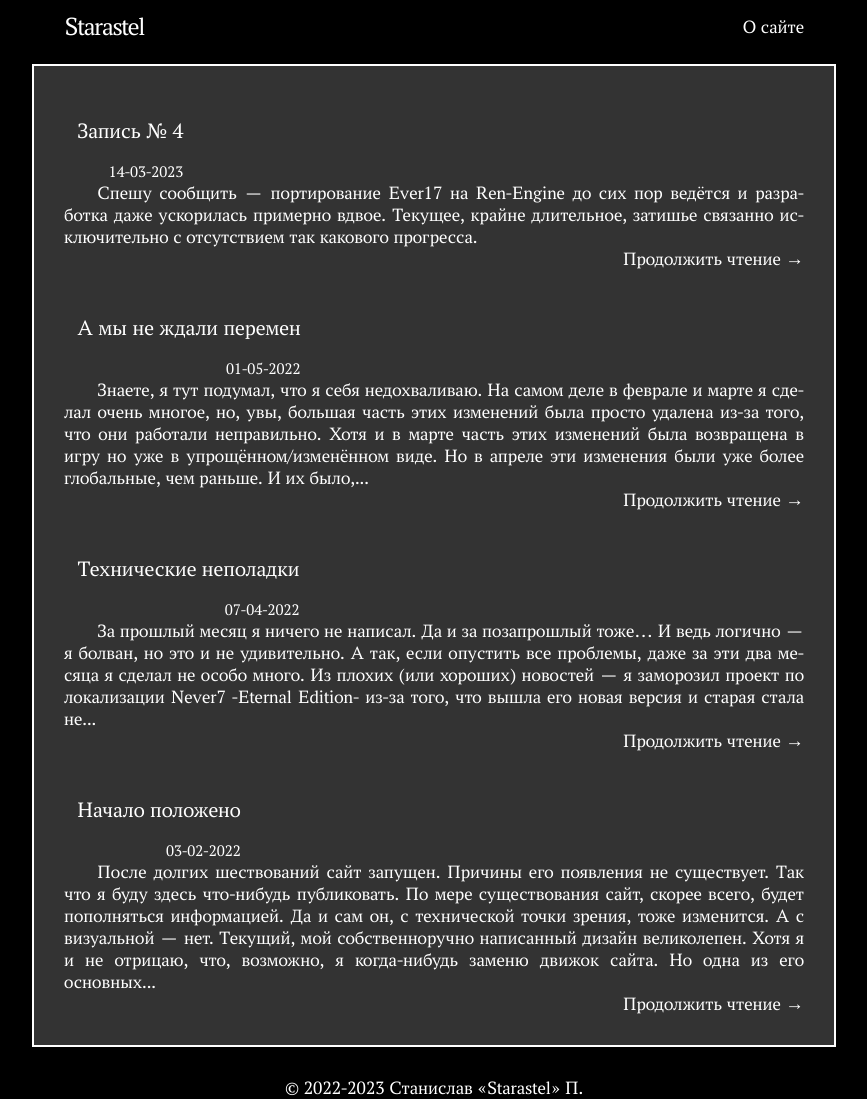
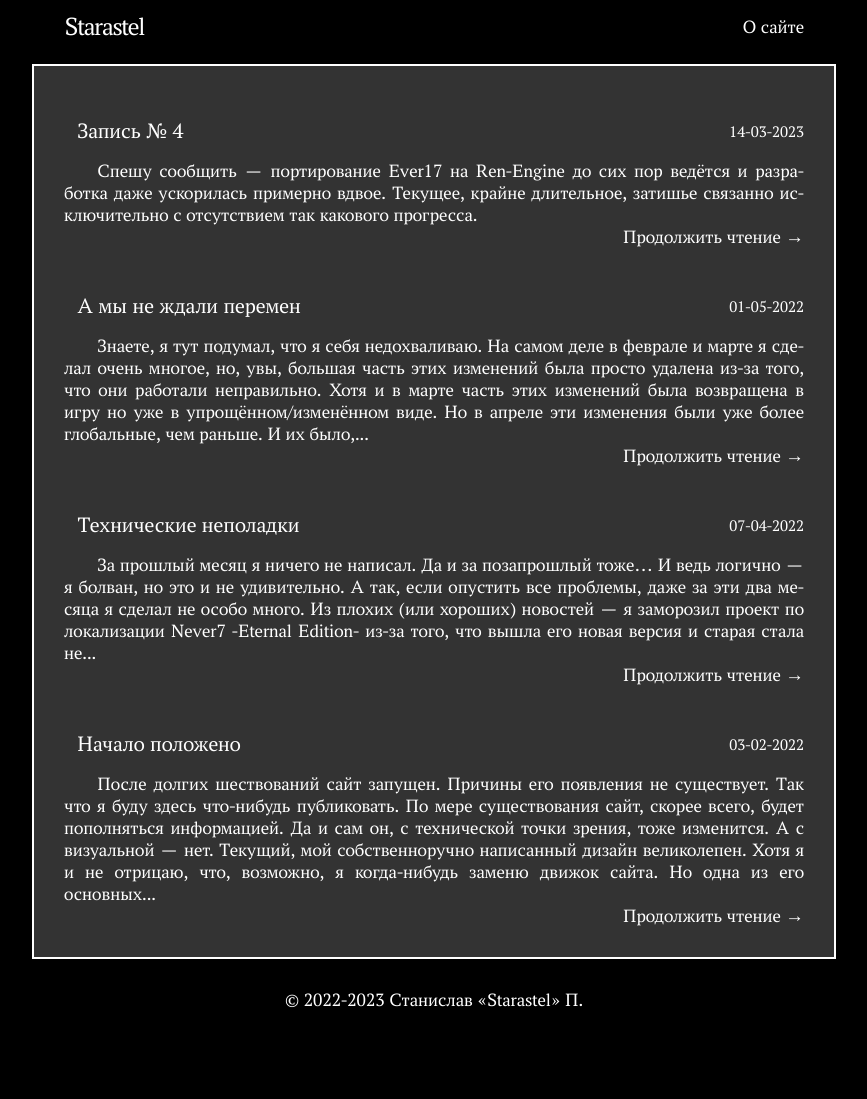
Before and after one commit to Starastel/stStarastel, a Jekyll site: the page built from index.html, in a window 1280 px wide. Shown: the whole page, without its empty margins (206-1073 px from the left). Built offline with Jekyll 4.4.1, drawn with Linux system fonts in a browser that asks for light colours; the list of posts is cut into pages by our own code; after the commit the page ends 1011 px from its top, so only the background shows below that.

Commit message:
Update home.html

```diff
--- a/_layouts/home.html
+++ b/_layouts/home.html
@@ -12,11 +12,10 @@ layout: default
 	<ul class="post-list">
 	  {%- for post in paginator.posts -%}
 		<li>
-			<div class="pst_ttl"><a href="{{ post.url }}">
+			<a href="{{ post.url }}"><div class="pst_ttl">
 			<div><h3>{{ post.title }}</h3></div>
-			{%- assign date_format = site.date_format | default: "%d-%m-%Y" -%}
-			<div style="text-align:right;"><font size="3pt">{{ post.date | date: date_format }}</font></div>
-			</a></div>
+			<div style="text-align:right;"><font size="3pt">{%- assign date_format = site.date_format | default: "%d-%m-%Y" -%}{{ post.date | date: date_format }}</font></div>
+			</div></a>
 			<p>{{ post.excerpt | strip_html | truncatewords:64 }}</p>
 			<p style="text-align:right;"><a href="{{ post.url }}">Продолжить чтение →</a></p>
 		</li>
```
